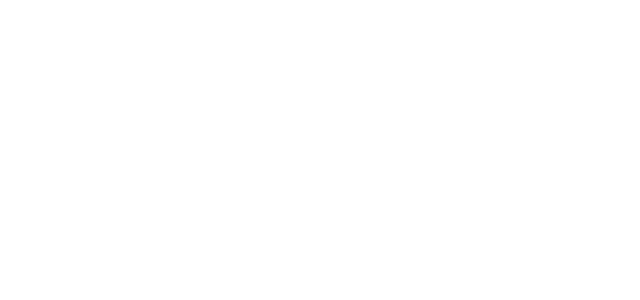
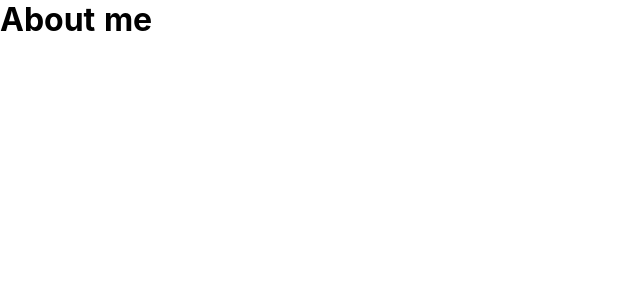
Before and after one commit to Pradeep0610/ecommerce, a Nuxt app in the folder admin/: page /about in a window 1280 px wide. Before the commit this address had no page. Shown: the top 300 px of the page, without its empty margins (0-640 px from the left). Built offline with nearby package versions, Linux system fonts and the light colour scheme.

Commit message:
create new page in nuxt

```diff
--- /dev/null
+++ b/admin/pages/about.vue
@@ -0,0 +1,3 @@
+<template>
+  <h1>About me</h1>
+</template>
```
